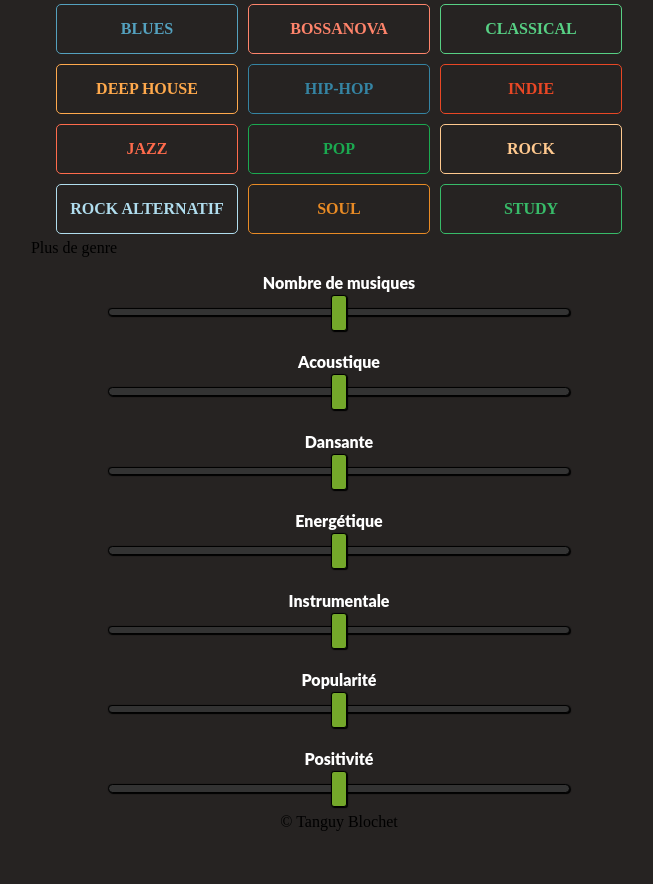
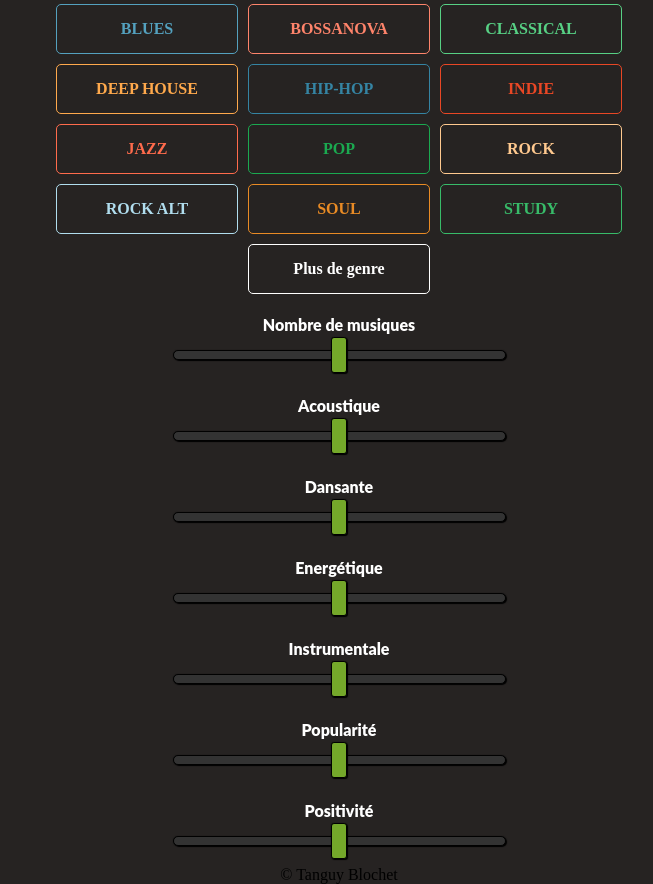
Before and after one commit to Mittixx/Spotify, a Django app: page /SpotifyPlCreator/creator in a window 1280 px wide. Shown: the part 165-1049 px from the top of the page, without its empty margins (301-954 px from the left). Before the commit the page ends 996 px from the top, so only its background shows below. Run offline with Django 3.2, Linux system fonts and the light colour scheme.

Commit message:
Genre buttons colored, sliders html/css ok

```diff
--- a/SpotifyLector/templates/SpotifyLector/creator.html
+++ b/SpotifyLector/templates/SpotifyLector/creator.html
@@ -35,26 +35,35 @@
             <a class="button-genre principal">Rock</a>
         </div>
         <div id="fourth" class="column">
-            <a class="button-genre principal">Rock alternatif</a>
+            <a class="button-genre principal">Rock alt</a>
             <a class="button-genre principal">Soul</a>
             <a class="button-genre principal">Study</a>
         </div>
-        <div>
-            <a class="button-more">Plus de genre</a>
-        </div>
-        <div>
+
+
+        <div id="more-first" class="column">
             <a class="button-genre more">Acoustique</a>
             <a class="button-genre more">Chill</a>
             <a class="button-genre more">Dub</a>
+        </div>
+        <div id="more-second" class="column">
             <a class="button-genre more">Folk</a>
             <a class="button-genre more">Funk</a>
             <a class="button-genre more">Gospel</a>
+        </div>
+        <div id="more-third" class="column">
             <a class="button-genre more">Piano</a>
             <a class="button-genre more">Power-Pop</a>
             <a class="button-genre more">Punk-Rock</a>
+        </div>
+        <div id="more-fourth" class="column">
             <a class="button-genre more">Rainy-Day</a>
             <a class="button-genre more">Road-Trip</a>
             <a class="button-genre more">Ska</a>
+        </div>
+
+        <div id="more" class="column">
+            <a class="button-more">Plus de genre</a>
         </div>
 
     </div>
@@ -89,3 +98,8 @@
         <input id="valence" type="range" max="1.0" min="0.0" step="0.1">
     </div>
 {% endblock %}
+
+{%  block scripts %}
+    <script src={% static "SpotifyLector/js/jquery-3.1.1.js" %}></script>
+    <script src={% static "SpotifyLector/js/creator.js" %}></script>
+{%  endblock %}
--- a/sass/SpotifyLector/creator.scss
+++ b/sass/SpotifyLector/creator.scss
@@ -32,61 +32,62 @@ $fourth-third:#38BB69;
         display: inline-flex;
         justify-content: center;
       }
-      #first a:first-child {
+      #first a:first-child,#more-second a:first-child  {
         color: $first-first;
         border-color: $first-first;
       }
-      #first a:nth-child(2) {
+      #first a:nth-child(2),#more-first a:first-child {
         color: $first-second;
         border-color: $first-second;
       }
-      #first a:nth-child(3) {
+      #first a:nth-child(3),#more-third a:first-child {
         color: $first-third;
         border-color: $first-third;
       }
 
-      #second a:first-child {
+      #second a:first-child,#more-first a:nth-child(3) {
         color: $second-first;
         border-color: $second-first;
       }
-      #second a:nth-child(2) {
+      #second a:nth-child(2),#more-third a:nth-child(2) {
         color: $second-second;
         border-color: $second-second;
       }
-      #second a:nth-child(3) {
+      #second a:nth-child(3),#more-second a:nth-child(2) {
         color: $second-third;
         border-color: $second-third;
       }
 
-      #third a:first-child {
+      #third a:first-child,#more-fourth a:first-child {
         color: $third-first;
         border-color: $third-first;
       }
-      #third a:nth-child(2) {
+      #third a:nth-child(2),#more-first a:nth-child(2) {
         color: $third-second;
         border-color: $third-second;
       }
-      #third a:nth-child(3) {
+      #third a:nth-child(3),#more-second a:nth-child(3) {
         color: $third-third;
         border-color: $third-third;
       }
 
-      #fourth a:first-child {
+      #fourth a:first-child,#more-fourth a:last-child {
         color: $fourth-first;
         border-color: $fourth-first;
       }
-      #fourth a:nth-child(2) {
+      #fourth a:nth-child(2),#more-fourth a:nth-child(2) {
         color: $fourth-second;
         border-color: $fourth-second;
       }
-      #fourth a:nth-child(3) {
+      #fourth a:nth-child(3),#more-third a:nth-child(3) {
         color: $fourth-third;
         border-color: $fourth-third;
       }
+
     .button-genre {
       text-transform: uppercase;
     }
-    .button-genre.principal{
+    .button-genre.principal, .button-genre.more {
       cursor: pointer;
       text-align: center;
       font-weight: bold;
@@ -103,15 +104,26 @@ $fourth-third:#38BB69;
       display: none;
     }
 
+    .button-more {
+      cursor: pointer;
+      text-align: center;
+      font-weight: bold;
+      color: #fff;
+      width: 160px;
+      padding: 15px 10px;
+      margin: 5px;
+      border: 1px solid #fff;
+      border-radius: 5px;
+    }
+
   }
 
 
   .ranges {
-
     display: flex;
     flex-direction: column;
     input {
-      width: 75%;
+      width: 333px;
       margin: auto;
     }
     input[type="range"] {
@@ -146,7 +158,7 @@ $fourth-third:#38BB69;
       margin: auto;
       width: 50%;
       cursor: pointer;
-      height: 8.4px;
+      height: 10px;
       box-shadow: 1px 1px 1px #000000, 0px 0px 1px #0d0d0d;
       background: #333333;
       border-radius: 5px;
--- a/static/SpotifyLector/css/SpotifyLector/creator.css
+++ b/static/SpotifyLector/css/SpotifyLector/creator.css
@@ -18,71 +18,71 @@
   justify-content: center;
 }
 /* line 35, ../../../../sass/SpotifyLector/creator.scss */
-#content .genre #first a:first-child {
+#content .genre #first a:first-child, #content .genre #more-second a:first-child {
   color: #54A1BF;
   border-color: #54A1BF;
 }
 /* line 39, ../../../../sass/SpotifyLector/creator.scss */
-#content .genre #first a:nth-child(2) {
+#content .genre #first a:nth-child(2), #content .genre #more-first a:first-child {
   color: #FF846B;
   border-color: #FF846B;
 }
 /* line 43, ../../../../sass/SpotifyLector/creator.scss */
-#content .genre #first a:nth-child(3) {
+#content .genre #first a:nth-child(3), #content .genre #more-third a:first-child {
   color: #57D084;
   border-color: #57D084;
 }
 /* line 48, ../../../../sass/SpotifyLector/creator.scss */
-#content .genre #second a:first-child {
+#content .genre #second a:first-child, #content .genre #more-first a:nth-child(3) {
   color: #FFA94C;
   border-color: #FFA94C;
 }
 /* line 52, ../../../../sass/SpotifyLector/creator.scss */
-#content .genre #second a:nth-child(2) {
+#content .genre #second a:nth-child(2), #content .genre #more-third a:nth-child(2) {
   color: #3584A3;
   border-color: #3584A3;
 }
 /* line 56, ../../../../sass/SpotifyLector/creator.scss */
-#content .genre #second a:nth-child(3) {
+#content .genre #second a:nth-child(3), #content .genre #more-second a:nth-child(2) {
   color: #E94725;
   border-color: #E94725;
 }
 /* line 61, ../../../../sass/SpotifyLector/creator.scss */
-#content .genre #third a:first-child {
+#content .genre #third a:first-child, #content .genre #more-fourth a:first-child {
   color: #FF6B4C;
   border-color: #FF6B4C;
 }
 /* line 65, ../../../../sass/SpotifyLector/creator.scss */
-#content .genre #third a:nth-child(2) {
+#content .genre #third a:nth-child(2), #content .genre #more-first a:nth-child(2) {
   color: #1BA950;
   border-color: #1BA950;
 }
 /* line 69, ../../../../sass/SpotifyLector/creator.scss */
-#content .genre #third a:nth-child(3) {
+#content .genre #third a:nth-child(3), #content .genre #more-second a:nth-child(3) {
   color: #FFC98F;
   border-color: #FFC98F;
 }
 /* line 74, ../../../../sass/SpotifyLector/creator.scss */
-#content .genre #fourth a:first-child {
+#content .genre #fourth a:first-child, #content .genre #more-fourth a:last-child {
   color: #B0DDEE;
   border-color: #B0DDEE;
 }
 /* line 78, ../../../../sass/SpotifyLector/creator.scss */
-#content .genre #fourth a:nth-child(2) {
+#content .genre #fourth a:nth-child(2), #content .genre #more-fourth a:nth-child(2) {
   color: #E98B25;
   border-color: #E98B25;
 }
 /* line 82, ../../../../sass/SpotifyLector/creator.scss */
-#content .genre #fourth a:nth-child(3) {
+#content .genre #fourth a:nth-child(3), #content .genre #more-third a:nth-child(3) {
   color: #38BB69;
   border-color: #38BB69;
 }
-/* line 86, ../../../../sass/SpotifyLector/creator.scss */
+/* line 87, ../../../../sass/SpotifyLector/creator.scss */
 #content .genre .button-genre {
   text-transform: uppercase;
 }
-/* line 89, ../../../../sass/SpotifyLector/creator.scss */
-#content .genre .button-genre.principal {
+/* line 90, ../../../../sass/SpotifyLector/creator.scss */
+#content .genre .button-genre.principal, #content .genre .button-genre.more {
   cursor: pointer;
   text-align: center;
   font-weight: bold;
@@ -93,38 +93,50 @@
   border: 1px solid #fff;
   border-radius: 5px;
 }
-/* line 102, ../../../../sass/SpotifyLector/creator.scss */
+/* line 103, ../../../../sass/SpotifyLector/creator.scss */
 #content .genre .button-genre.more {
   display: none;
 }
-/* line 109, ../../../../sass/SpotifyLector/creator.scss */
+/* line 107, ../../../../sass/SpotifyLector/creator.scss */
+#content .genre .button-more {
+  cursor: pointer;
+  text-align: center;
+  font-weight: bold;
+  color: #fff;
+  width: 160px;
+  padding: 15px 10px;
+  margin: 5px;
+  border: 1px solid #fff;
+  border-radius: 5px;
+}
+/* line 122, ../../../../sass/SpotifyLector/creator.scss */
 #content .ranges {
   display: flex;
   flex-direction: column;
 }
-/* line 113, ../../../../sass/SpotifyLector/creator.scss */
+/* line 125, ../../../../sass/SpotifyLector/creator.scss */
 #content .ranges input {
-  width: 75%;
+  width: 333px;
   margin: auto;
 }
-/* line 117, ../../../../sass/SpotifyLector/creator.scss */
+/* line 129, ../../../../sass/SpotifyLector/creator.scss */
 #content .ranges input[type="range"] {
   -webkit-appearance: none;
   background: transparent;
   margin-bottom: 20px;
 }
-/* line 123, ../../../../sass/SpotifyLector/creator.scss */
+/* line 135, ../../../../sass/SpotifyLector/creator.scss */
 #content .ranges input[type=range]:focus {
   outline: none;
 }
-/* line 127, ../../../../sass/SpotifyLector/creator.scss */
+/* line 139, ../../../../sass/SpotifyLector/creator.scss */
 #content .ranges input[type=range]::-ms-track {
   cursor: pointer;
   background: transparent;
   border-color: transparent;
   color: transparent;
 }
-/* line 133, ../../../../sass/SpotifyLector/creator.scss */
+/* line 145, ../../../../sass/SpotifyLector/creator.scss */
 #content .ranges input[type=range]::-webkit-slider-thumb {
   -webkit-appearance: none;
   height: 36px;
@@ -136,12 +148,12 @@
   margin-top: -14px;
   box-shadow: 1px 1px 1px #000000, 0px 0px 1px #0d0d0d;
 }
-/* line 145, ../../../../sass/SpotifyLector/creator.scss */
+/* line 157, ../../../../sass/SpotifyLector/creator.scss */
 #content .ranges input[type="range"]::-webkit-slider-runnable-track {
   margin: auto;
   width: 50%;
   cursor: pointer;
-  height: 8.4px;
+  height: 10px;
   box-shadow: 1px 1px 1px #000000, 0px 0px 1px #0d0d0d;
   background: #333333;
   border-radius: 5px;
--- /dev/null
+++ b/static/SpotifyLector/js/creator.js
@@ -0,0 +1,38 @@
+/**
+ * Created by tngblt on 12/02/17.
+ */
+var clickedButton = 0;
+
+$(".button-genre").click( function () {
+    if($(this).hasClass("clicked"))
+    {
+        $(this).css('color',$(this).css('background-color'));
+        $(this).css('background','transparent');
+        $(this).removeClass("clicked");
+        clickedButton--;
+    }
+    else if(clickedButton < 3)
+    {
+        $(this).css('background-color',$(this).css('color'));
+        $(this).css('color','white');
+        clickedButton++;
+        $(this).addClass("clicked");
+    }
+
+
+})
+
+$(".button-more").click( function () {
+    if ($(this).hasClass("more-clicked"))
+    {
+        $(".button-genre.more").css('display','none');
+        $(this).text("Plus de genre");
+        $(this).removeClass("more-clicked");
+    }
+    else {
+        $(".button-genre.more").css('display','inline-flex');
+        $(this).addClass("more-clicked");
+        $(this).text("Moins de genre");
+    }
+
+})
```
